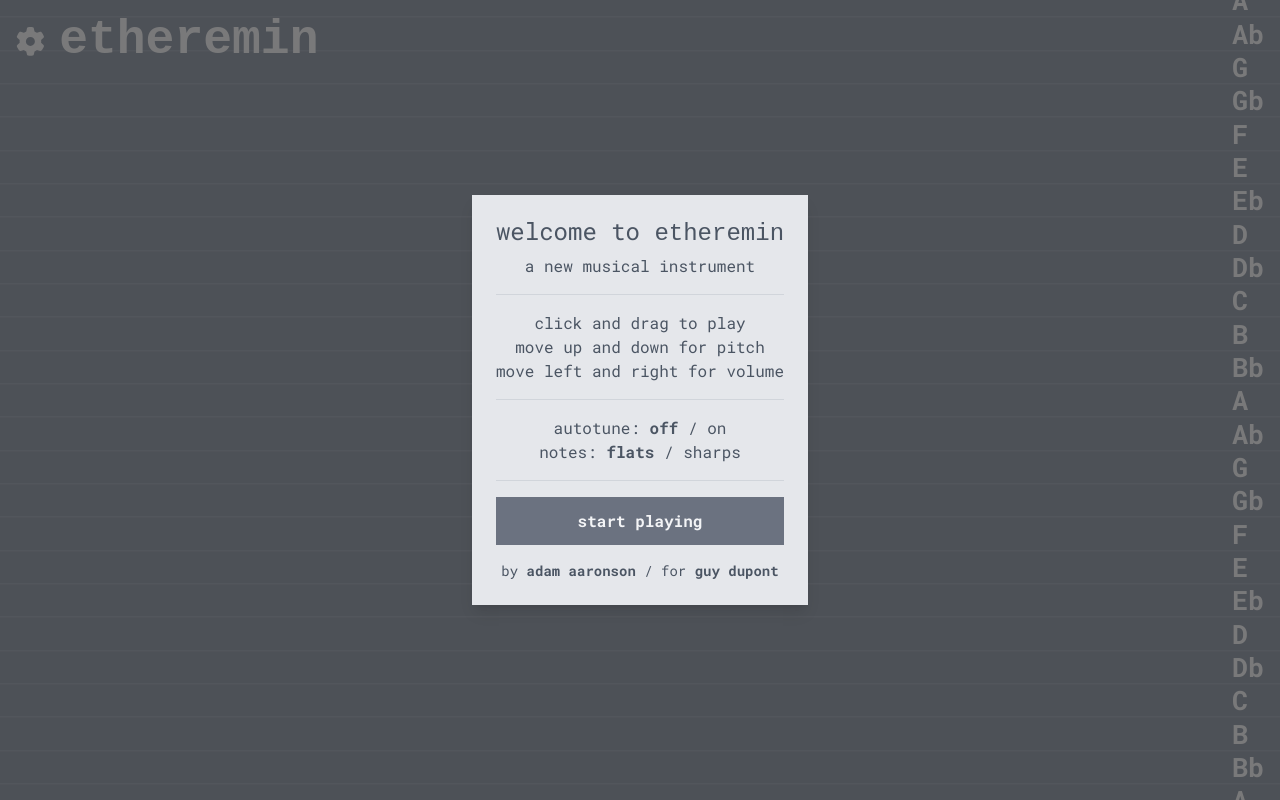
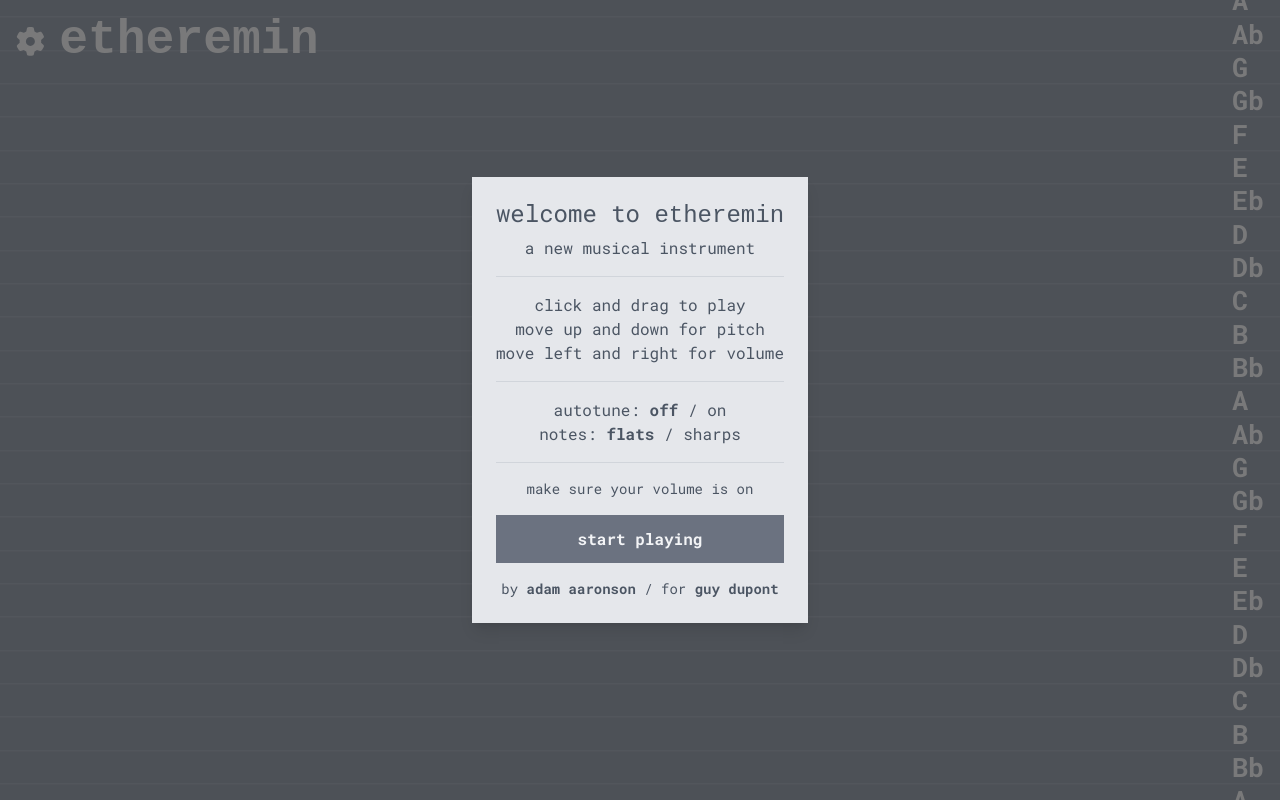
Before and after one commit to adamaaronson/etheremin, a React (Vite) app: page / in a window 1280 px wide. Built offline with nearby package versions, Linux system fonts and the light colour scheme; a web font is replaced by a local one.

Commit message:
Extract Settings to separate component

```diff
--- a/src/components/App.tsx
+++ b/src/components/App.tsx
@@ -3,7 +3,7 @@ import Etheremin from "./Etheremin";
 import { FontAwesomeIcon } from "@fortawesome/react-fontawesome";
 import { faGear } from "@fortawesome/free-solid-svg-icons/faGear";
 import { motion } from "motion/react";
-import Divider from "./Divider";
+import Settings from "./Settings";
 
 export default function App() {
   const [showingMenu, setShowingMenu] = useState(true);
@@ -35,88 +35,13 @@ export default function App() {
         </div>
       </header>
       {showingMenu && (
-        <div
-          className="absolute w-screen h-screen bg-[rgb(0,0,0,0.5)] place-content-center text-center z-50 flex items-center content-center text-gray-600 "
-          onClick={() => setShowingMenu(false)}
-        >
-          <div
-            className="bg-gray-200 p-6 font-mono flex flex-col shadow-lg m-4 max-h-screen overflow-scroll"
-            onClick={(e) => {
-              e.stopPropagation();
-            }}
-          >
-            <h2 className="text-2xl leading-none mb-2">
-              welcome to <span className="font-retro">etheremin</span>
-            </h2>
-            <p>a new musical instrument</p>
-            <Divider />
-            <p>click and drag to play</p>
-            <p>move up and down for pitch</p>
-            <p>move left and right for volume</p>
-            <Divider />
-            <p>
-              autotune:{" "}
-              <span
-                className="cursor-pointer"
-                style={{ fontWeight: autotune ? "normal" : "bold" }}
-                onClick={() => setAutotune(false)}
-              >
-                off
-              </span>{" "}
-              /{" "}
-              <span
-                className="cursor-pointer"
-                style={{ fontWeight: autotune ? "bold" : "normal" }}
-                onClick={() => setAutotune(true)}
-              >
-                on
-              </span>
-            </p>
-            <p>
-              notes:{" "}
-              <span
-                className="cursor-pointer"
-                style={{ fontWeight: flats ? "bold" : "normal" }}
-                onClick={() => setFlats(true)}
-              >
-                flats
-              </span>{" "}
-              /{" "}
-              <span
-                className="cursor-pointer"
-                style={{ fontWeight: flats ? "normal" : "bold" }}
-                onClick={() => setFlats(false)}
-              >
-                sharps
-              </span>
-            </p>
-            <Divider />
-            <button
-              className="font-mono font-bold text-gray-100 bg-gray-500 p-3 hover:bg-gray-400 hover:text-gray-100 px-6 mb-4"
-              onClick={() => setShowingMenu(false)}
-            >
-              start playing
-            </button>
-            <p className="text-sm">
-              by{" "}
-              <a
-                href="https://aaronson.org"
-                target="_blank"
-                className="hover:text-gray-400 font-bold"
-              >
-                adam aaronson
-              </a>{" "}
-              / for{" "}
-              <a
-                href="https://www.guycombinator.net"
-                target="_blank"
-                className="hover:text-gray-400 font-bold"
-              >
-                guy dupont
-              </a>
-            </p>
-          </div>
-        </div>
+        <Settings
+          autotune={autotune}
+          setAutotune={setAutotune}
+          flats={flats}
+          setFlats={setFlats}
+          setShowingMenu={setShowingMenu}
+        />
       )}
       <Etheremin autotune={autotune} flats={flats} />
     </div>
--- /dev/null
+++ b/src/components/Settings.tsx
@@ -0,0 +1,103 @@
+import Divider from "./Divider";
+
+interface SettingsProps {
+  autotune: boolean;
+  setAutotune: (autotune: boolean) => void;
+  flats: boolean;
+  setFlats: (flats: boolean) => void;
+  setShowingMenu: (showingMenu: boolean) => void;
+}
+
+export default function Settings({
+  autotune,
+  setAutotune,
+  flats,
+  setFlats,
+  setShowingMenu,
+}: SettingsProps) {
+  return (
+    <div
+      className="absolute w-screen h-screen bg-[rgb(0,0,0,0.5)] place-content-center text-center z-50 flex items-center content-center text-gray-600 "
+      onClick={() => setShowingMenu(false)}
+    >
+      <div
+        className="bg-gray-200 p-6 font-mono flex flex-col shadow-lg m-4 max-h-screen overflow-scroll"
+        onClick={(e) => {
+          e.stopPropagation();
+        }}
+      >
+        <h2 className="text-2xl leading-none mb-2">
+          welcome to <span className="font-retro">etheremin</span>
+        </h2>
+        <p>a new musical instrument</p>
+        <Divider />
+        <p>click and drag to play</p>
+        <p>move up and down for pitch</p>
+        <p>move left and right for volume</p>
+        <Divider />
+        <p>
+          autotune:{" "}
+          <span
+            className="cursor-pointer"
+            style={{ fontWeight: autotune ? "normal" : "bold" }}
+            onClick={() => setAutotune(false)}
+          >
+            off
+          </span>{" "}
+          /{" "}
+          <span
+            className="cursor-pointer"
+            style={{ fontWeight: autotune ? "bold" : "normal" }}
+            onClick={() => setAutotune(true)}
+          >
+            on
+          </span>
+        </p>
+        <p>
+          notes:{" "}
+          <span
+            className="cursor-pointer"
+            style={{ fontWeight: flats ? "bold" : "normal" }}
+            onClick={() => setFlats(true)}
+          >
+            flats
+          </span>{" "}
+          /{" "}
+          <span
+            className="cursor-pointer"
+            style={{ fontWeight: flats ? "normal" : "bold" }}
+            onClick={() => setFlats(false)}
+          >
+            sharps
+          </span>
+        </p>
+        <Divider />
+        <p className="text-sm">make sure your volume is on</p>
+        <button
+          className="font-mono font-bold text-gray-100 bg-gray-500 p-3 hover:bg-gray-400 hover:text-gray-100 px-6 my-4"
+          onClick={() => setShowingMenu(false)}
+        >
+          start playing
+        </button>
+        <p className="text-sm">
+          by{" "}
+          <a
+            href="https://aaronson.org"
+            target="_blank"
+            className="hover:text-gray-400 font-bold"
+          >
+            adam aaronson
+          </a>{" "}
+          / for{" "}
+          <a
+            href="https://www.guycombinator.net"
+            target="_blank"
+            className="hover:text-gray-400 font-bold"
+          >
+            guy dupont
+          </a>
+        </p>
+      </div>
+    </div>
+  );
+}
```
